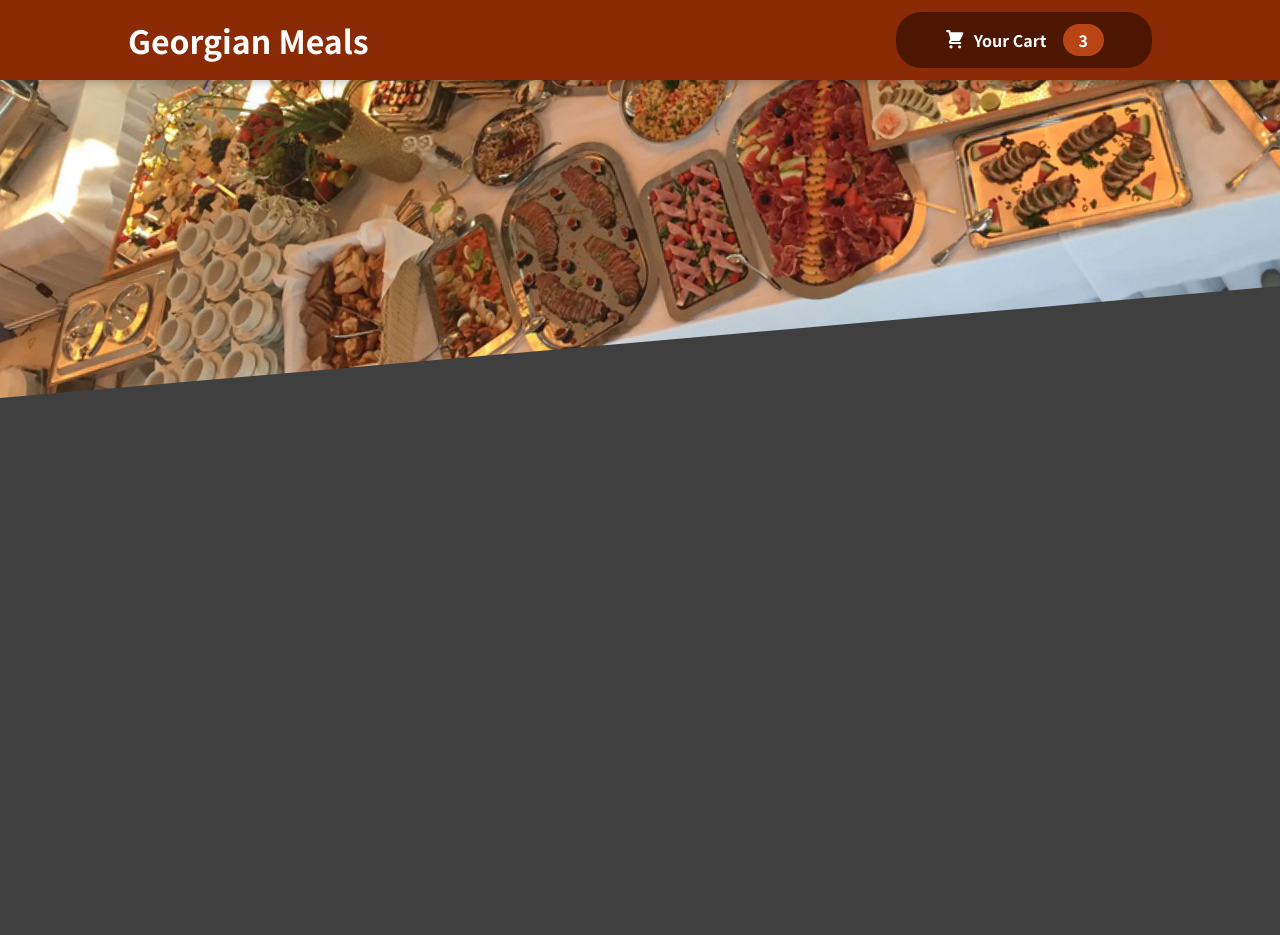
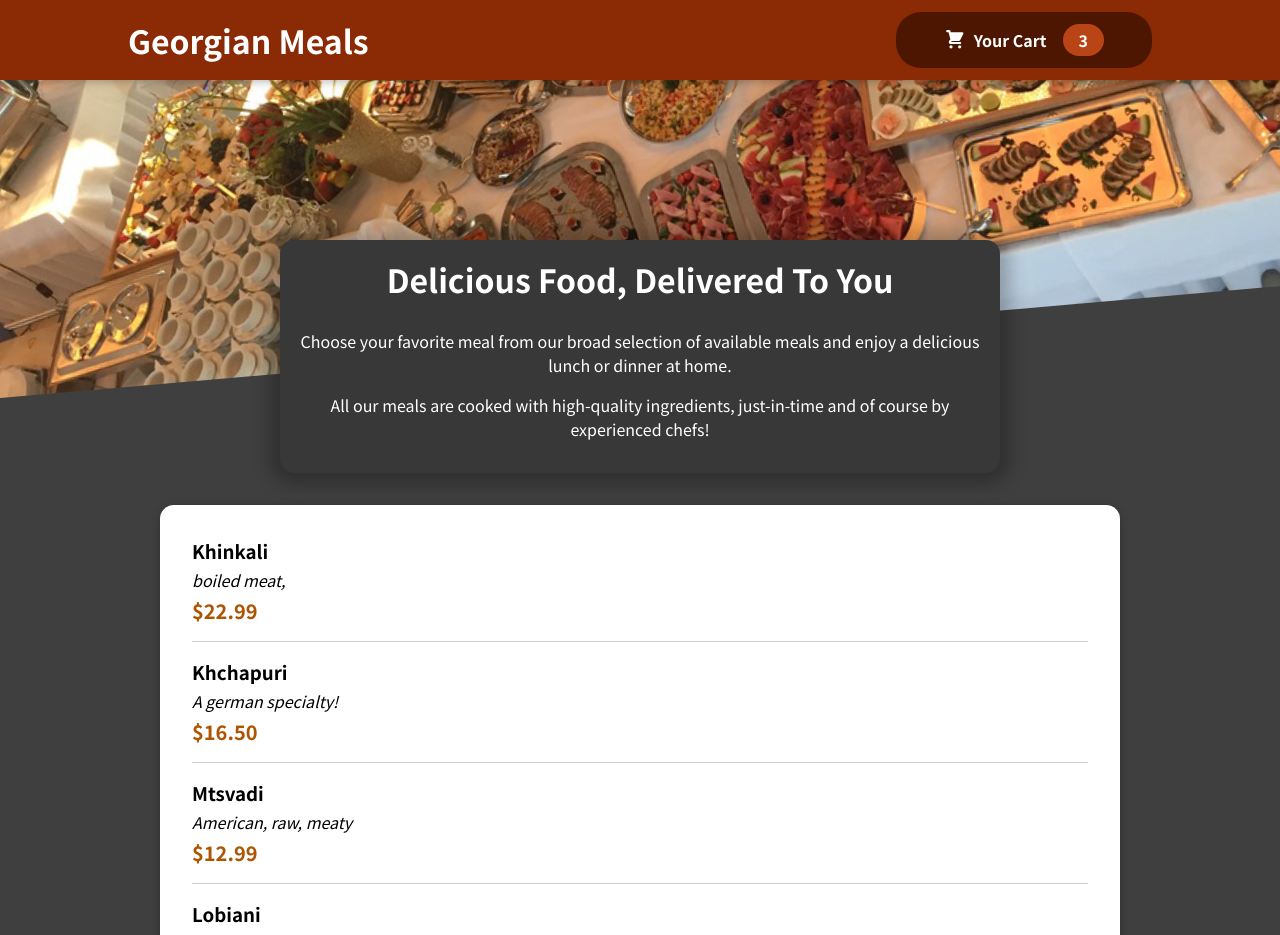
Before and after one commit to maghradz3/Food-Order-App, a React (Create React App) app: page / in a window 1280 px wide. Shown: the top 935 px of the page. Before the commit the page ends 800 px from the top, so only its background shows below. Built offline with nearby package versions, Linux system fonts and the light colour scheme.

Commit message:
add MealItem and MealForm

```diff
--- a/src/App.js
+++ b/src/App.js
@@ -1,10 +1,14 @@
 import Header from "./components/Layout/Header";
 import React from "react";
+import Meals from "./components/Meals/Meals";
 
 function App() {
   return (
     <React.Fragment>
       <Header />
+      <main>
+        <Meals />
+      </main>
     </React.Fragment>
   );
 }
--- /dev/null
+++ b/src/components/Meals/AvailableMeals.js
@@ -0,0 +1,48 @@
+import classes from "./AvailableMeals.module.css";
+import Card from "../UI/Card";
+import MealItem from "./MealItem/MealItem";
+const DUMMY_MEALS = [
+  {
+    id: "m1",
+    name: "Khinkali",
+    description: "boiled meat, ",
+    price: 22.99,
+  },
+  {
+    id: "m2",
+    name: "Khchapuri",
+    description: "A german specialty!",
+    price: 16.5,
+  },
+  {
+    id: "m3",
+    name: "Mtsvadi",
+    description: "American, raw, meaty",
+    price: 12.99,
+  },
+  {
+    id: "m4",
+    name: "Lobiani",
+    description: "Healthy...and green...",
+    price: 18.99,
+  },
+];
+
+const AvailableMeals = () => {
+  const mealsList = DUMMY_MEALS.map((meal) => (
+    <MealItem
+      name={meal.name}
+      description={meal.description}
+      price={meal.price}
+    />
+  ));
+  return (
+    <section className={classes.meals}>
+      <Card>
+        <ul>{mealsList}</ul>
+      </Card>
+    </section>
+  );
+};
+
+export default AvailableMeals;
--- /dev/null
+++ b/src/components/Meals/AvailableMeals.module.css
@@ -0,0 +1,24 @@
+.meals {
+    max-width: 60rem;
+    width: 90%;
+    margin: 2rem auto;
+    animation: meals-appear 1s ease-out forwards;
+}
+
+.meals ul {
+    list-style: none;
+    margin: 0;
+    padding: 0;
+}
+
+@keyframes meals-appear {
+    from {
+        opacity: 0;
+        transform: translateY(3rem);
+    }
+
+    to {
+        opacity: 1;
+        transform: translateY(0);
+    }
+}
--- /dev/null
+++ b/src/components/Meals/MealItem/MealItem.js
@@ -0,0 +1,17 @@
+import classes from "./MealItem.module.css";
+
+const MealItem = (props) => {
+  const price = `$${props.price.toFixed(2)}`;
+  return (
+    <li>
+      <div className={classes.meal}>
+        <h3>{props.name}</h3>
+        <div className={classes.description}>{props.description}</div>
+        <div className={classes.price}>{price}</div>
+      </div>
+      <div></div>
+    </li>
+  );
+};
+
+export default MealItem;
--- /dev/null
+++ b/src/components/Meals/MealItem/MealItem.module.css
@@ -0,0 +1,25 @@
+.meal {
+    display: flex;
+    flex-direction: column;
+    justify-content: space-between;
+    /* align-items: center; */
+    margin: 1rem;
+    padding-bottom: 1rem;
+
+    border-bottom: 1px solid #ccc;
+}
+
+.meal h3 {
+    margin: 0 0 0.25rem 0;
+}
+
+.description {
+    font-style: italic;
+}
+
+.price {
+    margin-top: 0.25rem;
+    font-weight: bold;
+    color: #ad5502;
+    font-size: 1.25rem;
+}
--- /dev/null
+++ b/src/components/Meals/Meals.js
@@ -0,0 +1,12 @@
+import AvailableMeals from "./AvailableMeals";
+import MealsSummary from "./MealsSummary";
+import { Fragment } from "react";
+const Meals = () => {
+  return (
+    <Fragment>
+      <MealsSummary />
+      <AvailableMeals />
+    </Fragment>
+  );
+};
+export default Meals;
--- /dev/null
+++ b/src/components/Meals/MealsSummary.js
@@ -0,0 +1,19 @@
+import classes from "./MealsSummary.module.css";
+
+const MealsSummary = () => {
+  return (
+    <section className={classes.summary}>
+      <h2>Delicious Food, Delivered To You</h2>
+      <p>
+        Choose your favorite meal from our broad selection of available meals
+        and enjoy a delicious lunch or dinner at home.
+      </p>
+      <p>
+        All our meals are cooked with high-quality ingredients, just-in-time and
+        of course by experienced chefs!
+      </p>
+    </section>
+  );
+};
+
+export default MealsSummary;
--- /dev/null
+++ b/src/components/Meals/MealsSummary.module.css
@@ -0,0 +1,18 @@
+.summary {
+    text-align: center;
+    max-width: 45rem;
+    width: 90%;
+    margin: auto;
+    margin-top: -10rem;
+    position: relative;
+    background-color: #383838;
+    color: white;
+    border-radius: 14px;
+    padding: 1rem;
+    box-shadow: 0 1px 18px 10px rgba(0, 0, 0, 0.25);
+}
+
+.summary h2 {
+    font-size: 2rem;
+    margin-top: 0;
+}
--- /dev/null
+++ b/src/components/UI/Card.js
@@ -0,0 +1,6 @@
+import classes from "./Card.module.css";
+const Card = (props) => {
+  return <div className={classes.card}>{props.children}</div>;
+};
+
+export default Card;
--- /dev/null
+++ b/src/components/UI/Card.module.css
@@ -0,0 +1,6 @@
+.card {
+    padding: 1rem;
+    box-shadow: 0 2px 8px rgba(0, 0, 0, 0.25);
+    border-radius: 14px;
+    background-color: white;
+}
```
Also changed, not shown: src/components/Meals/MealItem/MealItemForm.js (added), src/components/Meals/MealItem/MealItemForm.module.css (added).
